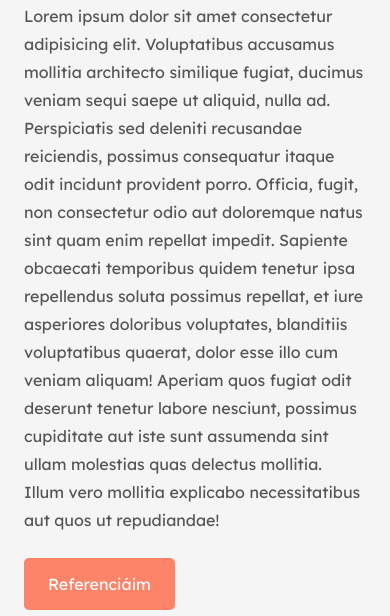
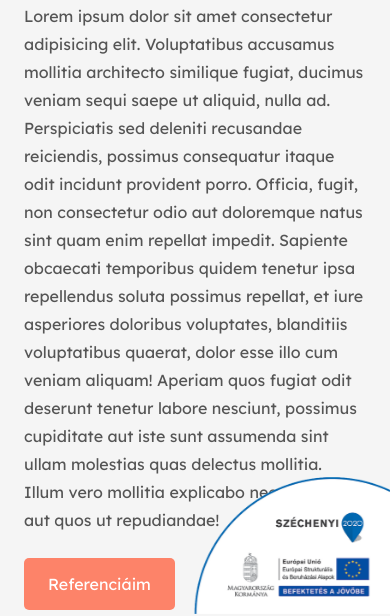
Before and after one commit to charlzzdev/creatad, a plain HTML site: page index.html in a window 390 px wide. Shown: the part 230-846 px from the top of the page. Drawn offline with Linux system fonts and the light colour scheme.

Commit message:
add infoblock

```diff
--- a/css/illustration-styles.css
+++ b/css/illustration-styles.css
@@ -58,9 +58,24 @@
   opacity: 0.5;
 }
 
+.infoblock{
+  position: fixed;
+  right: 0;
+  bottom: 0;
+  pointer-events: none;
+}
+
 @media(max-width: 1325px){
   .ad:last-child, .ad:nth-last-child(2){
     display: none;
+  }
+
+  .infoblock{
+    width: 40%;
+  }
+
+  footer{
+    text-align: left !important;
   }
 }
 
@@ -68,4 +83,12 @@
   .ad{
     width: auto;
   }
+
+  label{
+    display: none;
+  }
+
+  .infoblock{
+    width: 55%;
+  }
 }
--- a/index.html
+++ b/index.html
@@ -135,9 +135,10 @@
         </div>
       </form>
     </section>
+    <img src="./assets/infoblokk_kedv_final_CMYK_ESBA.png" class="infoblock" alt="Széchenyi 2020 infoblokk">
   </main>
   <footer>
-    © 2019 Creatad.hu
+    © 2019 CreatAd
   </footer>
   <script src="./main.js"></script>
 </body>
```
Also changed, not shown: assets/infoblokk_kedv_final_CMYK_ESBA.jpg (deleted), assets/infoblokk_kedv_final_CMYK_ESBA.png (added).
